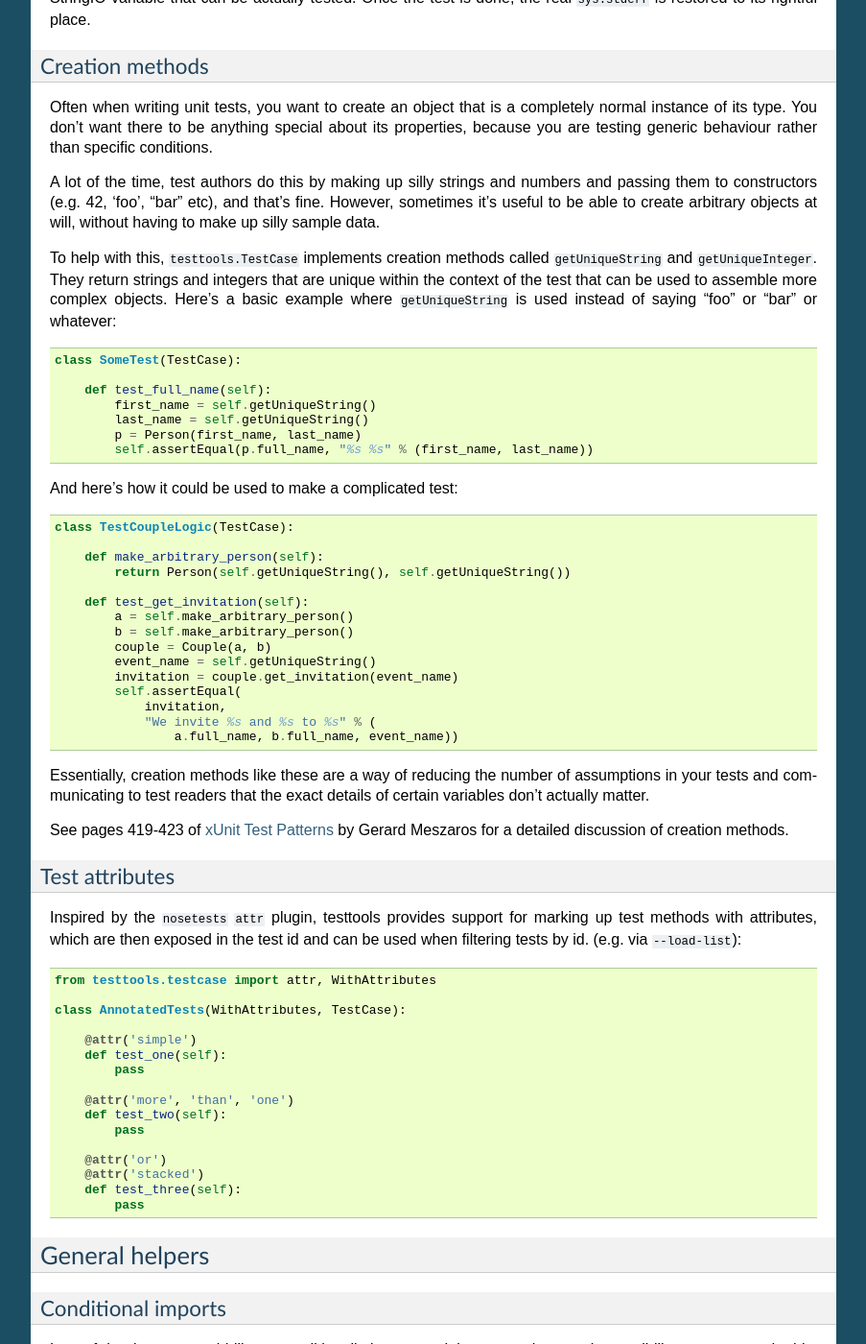
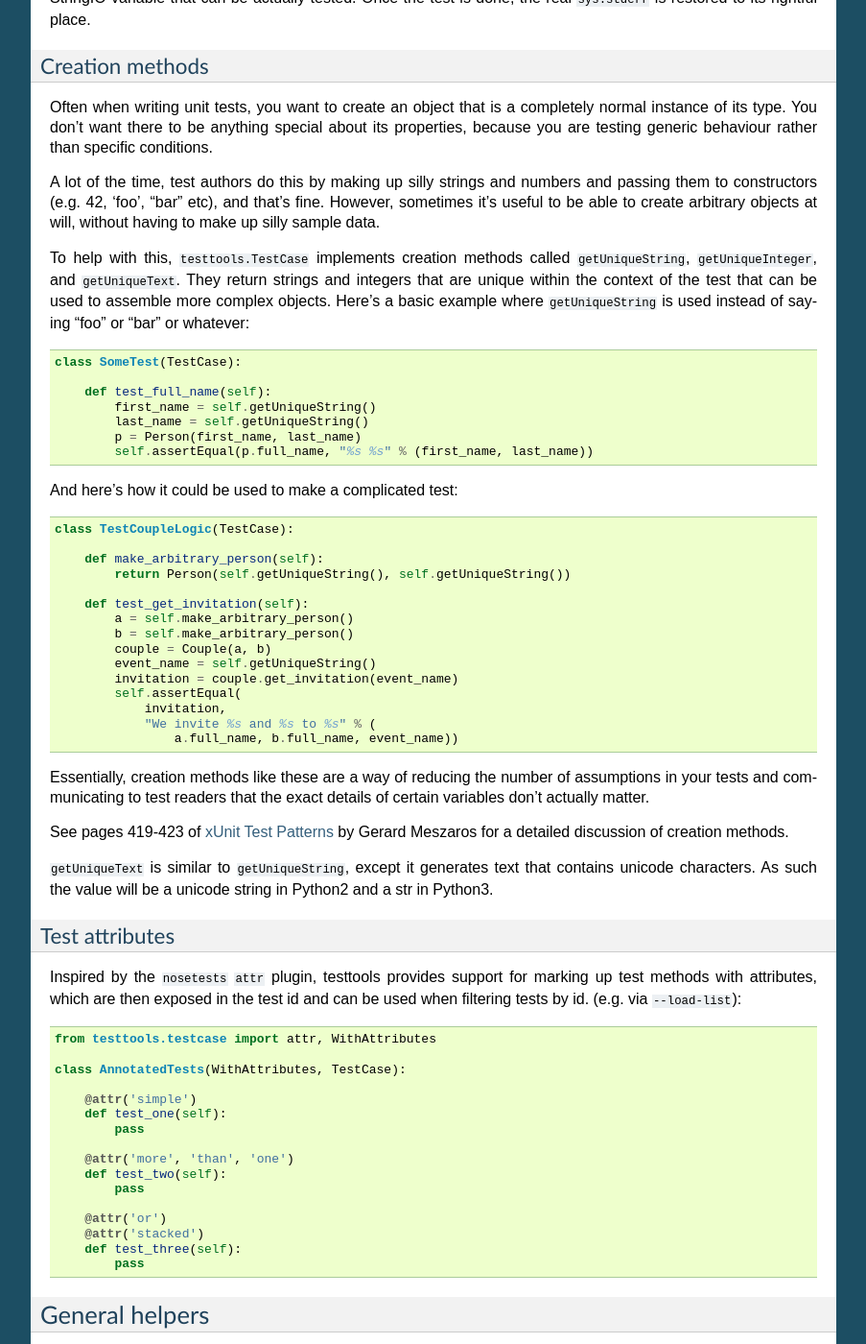
Before and after one commit to testing-cabal/testtools, a Sphinx documentation site: the page built from doc/for-test-authors.rst, in a window 1280 px wide and 1400 px high, scrolled down 21366 px. Shown: the whole window at 96% size, without its empty margins (198-1101 px from the left). Built offline with Sphinx 7.4.7, drawn with Linux system fonts in a browser that asks for light colours; pages that are not in the unit, such as notebooks, are missing from menus.

Commit message:
Update docs
Mention the new creation method in the docs for test authors so
that they will think about using it.

```diff
--- a/doc/for-test-authors.rst
+++ b/doc/for-test-authors.rst
@@ -1346,9 +1346,9 @@ fine.  However, sometimes it's useful to be able to create arbitrary objects
 at will, without having to make up silly sample data.
 
 To help with this, ``testtools.TestCase`` implements creation methods called
-``getUniqueString`` and ``getUniqueInteger``.  They return strings and
-integers that are unique within the context of the test that can be used to
-assemble more complex objects.  Here's a basic example where
+``getUniqueString``, ``getUniqueInteger``, and ``getUniqueText``.  They return
+strings and integers that are unique within the context of the test that can be
+used to assemble more complex objects.  Here's a basic example where
 ``getUniqueString`` is used instead of saying "foo" or "bar" or whatever::
 
   class SomeTest(TestCase):
@@ -1384,6 +1384,10 @@ details of certain variables don't actually matter.
 
 See pages 419-423 of `xUnit Test Patterns`_ by Gerard Meszaros for a detailed
 discussion of creation methods.
+
+``getUniqueText`` is similar to ``getUniqueString``, except it generates text
+that contains unicode characters. As such the value will be a unicode string
+in Python2 and a str in Python3.
 
 Test attributes
 ---------------
```
Also changed, not shown: 1 other file.
